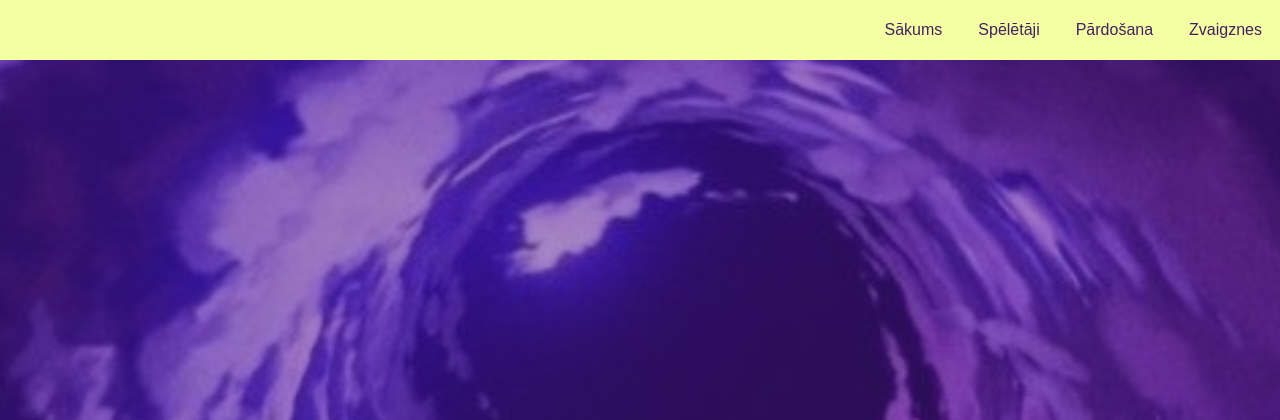
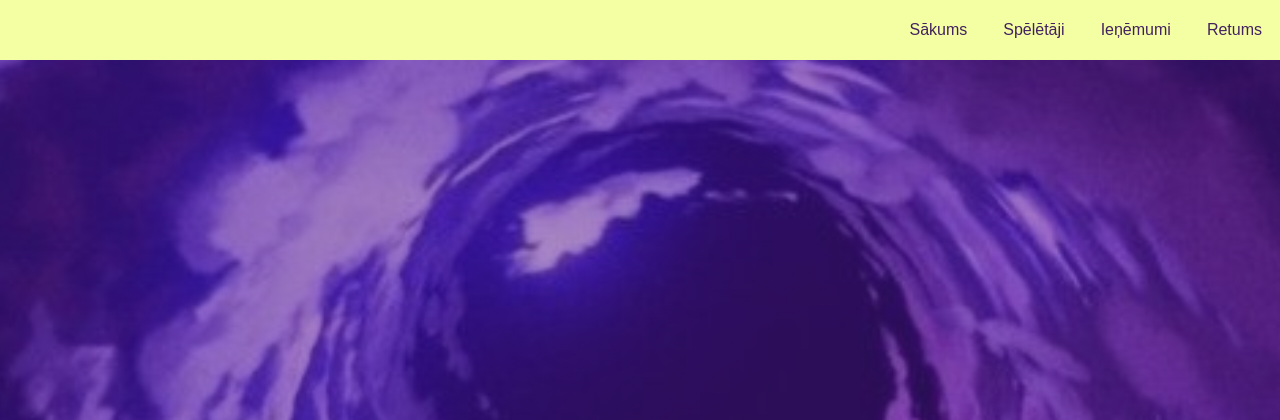
Before and after one commit to LolyAlchemist/MiHoyo-statistics, a Flask app: page /sales in a window 1280 px wide. Shown: the top 420 px of the page. Run offline with Flask 3, Linux system fonts and the light colour scheme; some libraries are stand-ins or nearby versions.

Commit message:
Update sales.html

```diff
--- a/templates/sales.html
+++ b/templates/sales.html
@@ -18,10 +18,10 @@
                 <a href="{{ url_for('player') }}" class="nav-link">Spēlētāji</a>
             </li>
             <li class="nav-item">
-                <a href="{{ url_for('sales') }}" class="nav-link">Pārdošana</a>
+                <a href="{{ url_for('sales') }}" class="nav-link">Ieņēmumi</a>
             </li>
             <li class="nav-item">
-                <a href="{{ url_for('stars') }}" class="nav-link">Zvaigznes</a>
+                <a href="{{ url_for('stars') }}" class="nav-link">Retums</a>
             </li>
         </ul>
     </nav>
@@ -33,9 +33,9 @@
             <tr>
                 <td class="text-cell">
                     Genshin Impact ienēmumi pēc datuma.<br>
-                    (1.4% ir tie, kuriem nav ieņēmumu vērtību..)
+                    (1.4% ir tie, kuriem nav ieņēmumu vērtību...)
                     <br><br>
-                    <button id="downloadBtn">Instalēt gensin_CSV</button>
+                    <button id="downloadBtn">Instalēt genshin_CSV</button>
                     <a id="downloadLink" href="/static/game_statisticsgenshinimpact.csv" download="game_statisticsgenshinimpact.csv" style="display:none;"></a>
 
                     <script>
@@ -50,8 +50,8 @@
             </tr>
             <tr>
                 <td class = "text-cell">
-                    Honkai: Star rail ienēmumi pēc datuma.<br>
-                    (1.0% ir tie, kuriem nav ieņēmumu vērtību..)<br><br>
+                    Honkai: Star rail ieņēmumi pēc datuma.<br>
+                    (1.0% ir tie, kuriem nav ieņēmumu vērtību...)<br><br>
                     <button id="downloadBtn3">Instalēt HSR_CSV</button>
                     <a id="downloadLink3" href="/static\Game_StatisticsHSR (1).csv" download="/static\Game_StatisticsHSR (1).csv" style="display:none;"></a>
 
```
